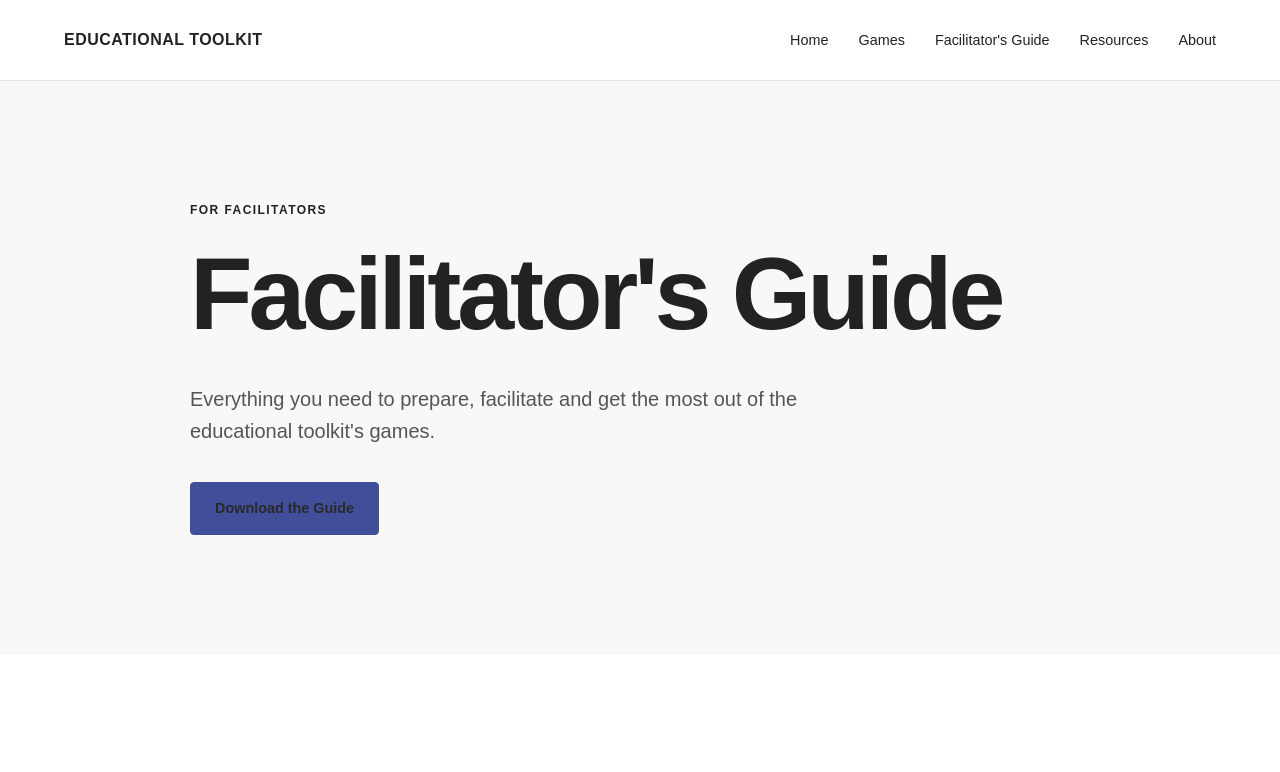
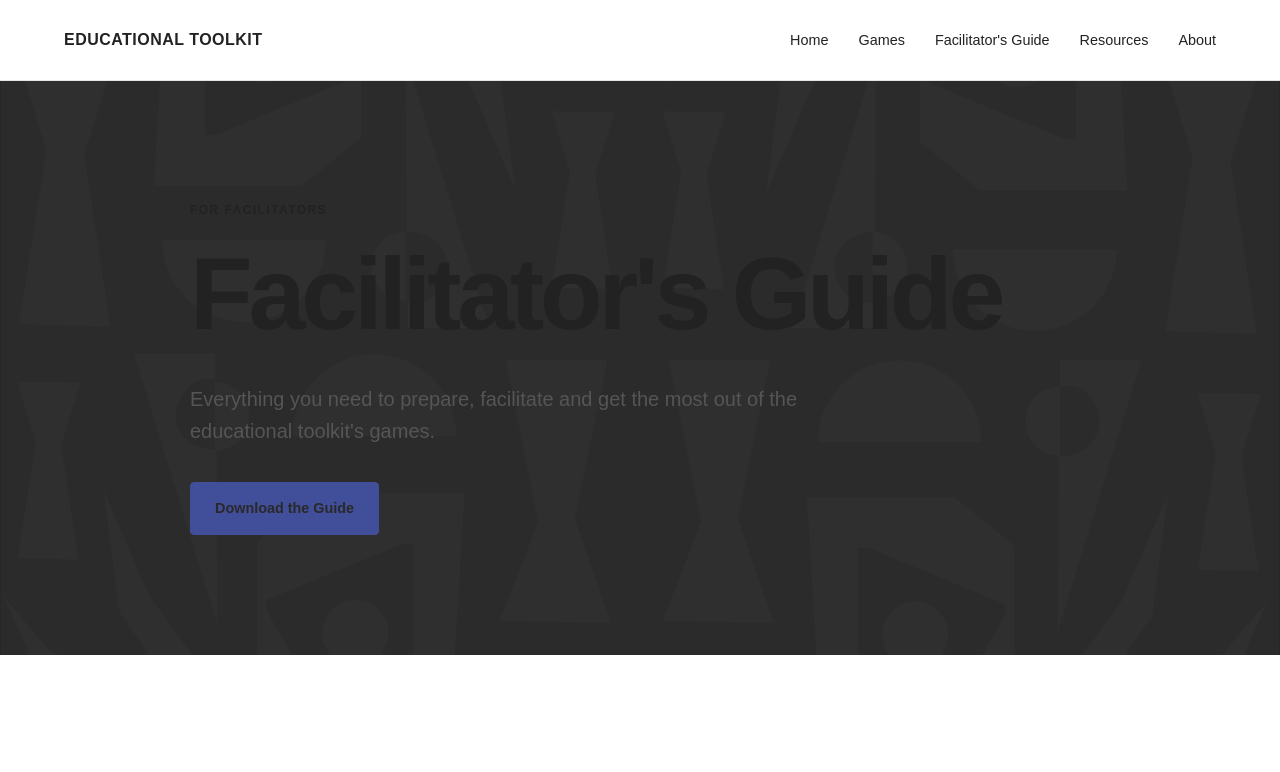
Before and after one commit to u23585341-glitch/Iteru, a plain HTML site: page facilitator-guide.html in a window 1280 px wide. Shown: the top 772 px of the page. Drawn offline with Linux system fonts and the light colour scheme.

Commit message:
Update style.css

```diff
--- a/css/style.css
+++ b/css/style.css
@@ -1101,7 +1101,11 @@
 
 .facilitator-page .guide-hero {
     padding: 120px 0;
-    background: #f8f8f6;
+
+    background-image: url("../img/header1.png");
+    background-size: cover;
+    background-position: center;
+    background-repeat: no-repeat;
 }
 
 .facilitator-page .guide-hero .section-container {
```
